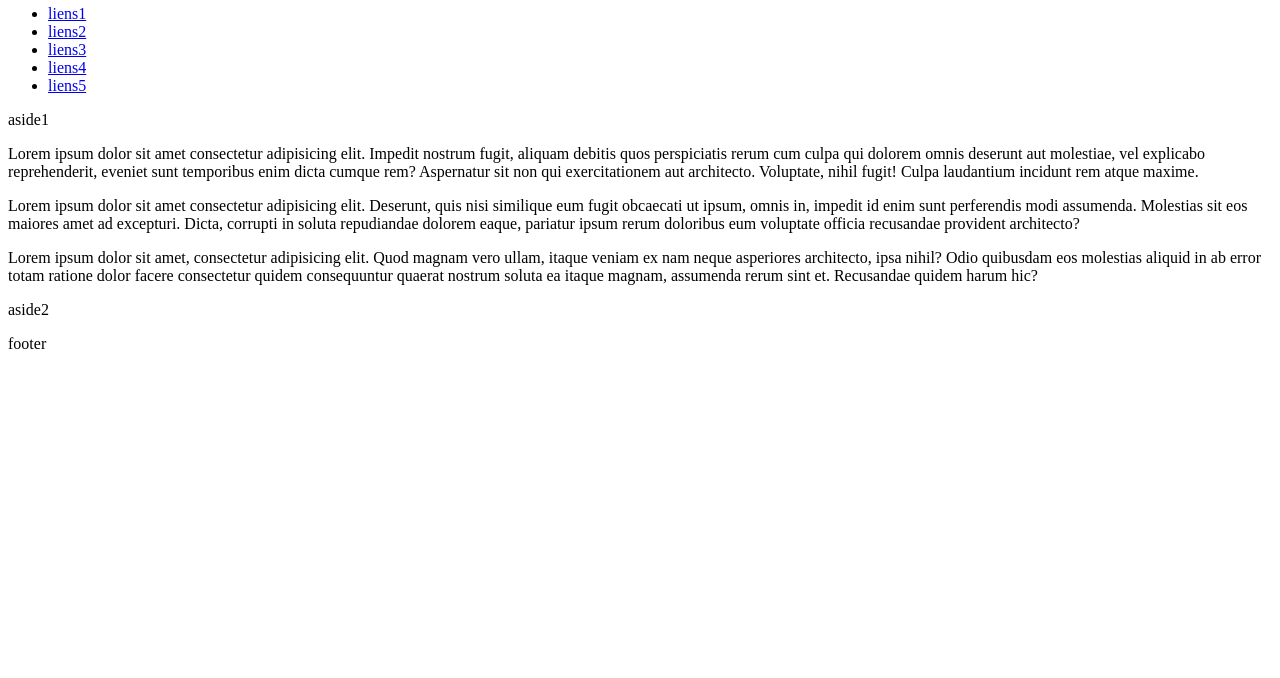
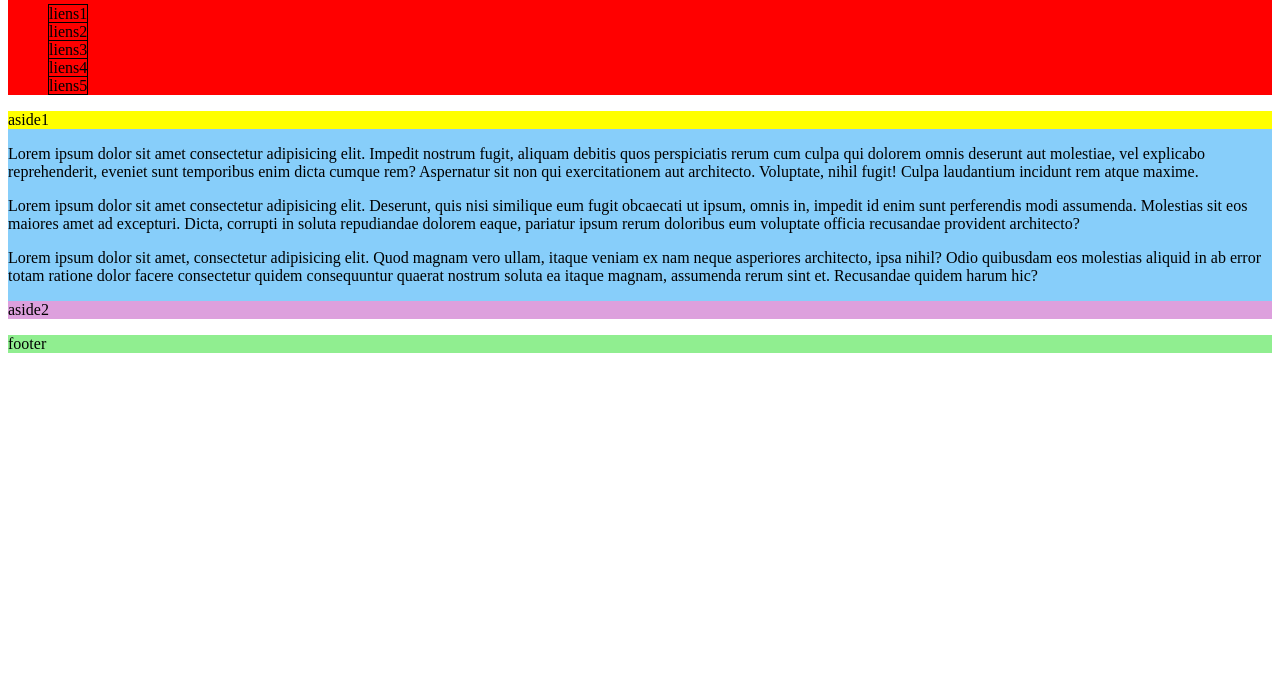
Before and after one commit to thorn1213/vscode, a plain HTML site: page flex/index.html in a window 1280 px wide. Shown: the part 122-800 px from the top of the page. Drawn offline with Linux system fonts and the light colour scheme.

Commit message:
maj exo flex

```diff
--- a/flex/index.css
+++ b/flex/index.css
@@ -0,0 +1,29 @@
+header{
+    background-color: red;
+}
+
+.aside1{
+    background-color: yellow;
+}
+
+.aside2{
+    background-color: plum;
+}
+
+div{
+    background-color: lightskyblue;
+}
+
+footer{
+    background-color: lightgreen;
+}
+
+li{
+    list-style: none;
+}
+
+li a{
+    color: black;
+    text-decoration: none;
+    border: 1px black solid;
+}
--- a/flex/index.html
+++ b/flex/index.html
@@ -3,7 +3,8 @@
 <head>
     <meta charset="UTF-8">
     <meta name="viewport" content="width=device-width, initial-scale=1.0">
-    <title>Document</title>
+    <link rel="stylesheet" href="index.css">
+    <title>flex</title>
 </head>
 <body>
     <header><h1>header</h1>
@@ -18,13 +19,14 @@
         </nav>
     </header>
     <div>
-        <aside><p>aside1</p></aside>
+        <aside class="aside1"><p>aside1</p></aside>
         <p>Lorem ipsum dolor sit amet consectetur adipisicing elit. Impedit nostrum fugit, aliquam debitis quos perspiciatis rerum cum culpa qui dolorem omnis deserunt aut molestiae, vel explicabo reprehenderit, eveniet sunt temporibus enim dicta cumque rem? Aspernatur sit non qui exercitationem aut architecto. Voluptate, nihil fugit! Culpa laudantium incidunt rem atque maxime.</p>
         <p>Lorem ipsum dolor sit amet consectetur adipisicing elit. Deserunt, quis nisi similique eum fugit obcaecati ut ipsum, omnis in, impedit id enim sunt perferendis modi assumenda. Molestias sit eos maiores amet ad excepturi. Dicta, corrupti in soluta repudiandae dolorem eaque, pariatur ipsum rerum doloribus eum voluptate officia recusandae provident architecto?</p>
         <p>Lorem ipsum dolor sit amet, consectetur adipisicing elit. Quod magnam vero ullam, itaque veniam ex nam neque asperiores architecto, ipsa nihil? Odio quibusdam eos molestias aliquid in ab error totam ratione dolor facere consectetur quidem consequuntur quaerat nostrum soluta ea itaque magnam, assumenda rerum sint et. Recusandae quidem harum hic?</p>
-        <aside><p>aside2</p></aside>
+        <aside class="aside2
+        "><p>aside2</p></aside>
     </div>
 
-    <footer><p>footer</p></footer>
+    <footer class="footer"><p>footer</p></footer>
 </body>
 </html>
```
